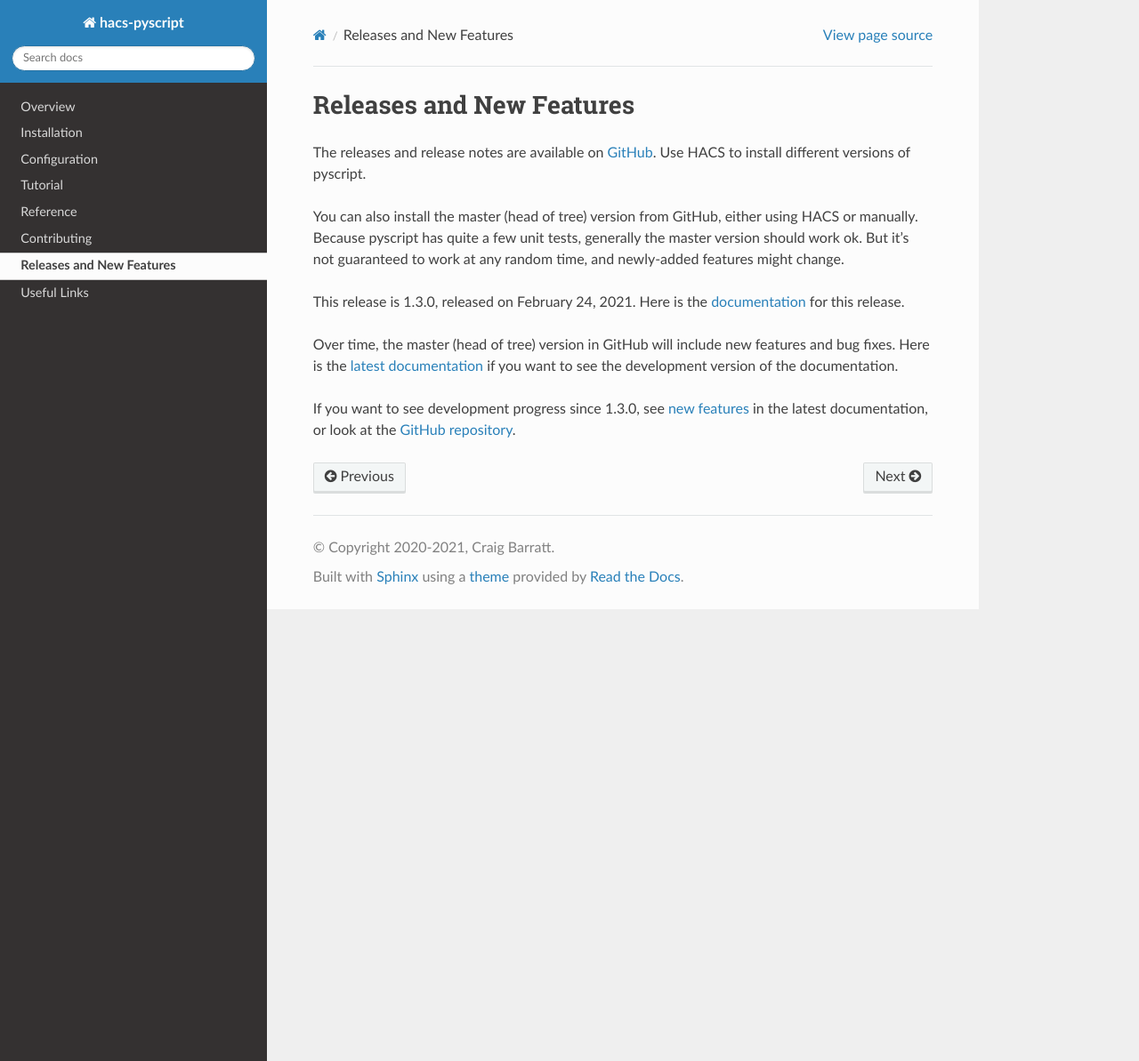
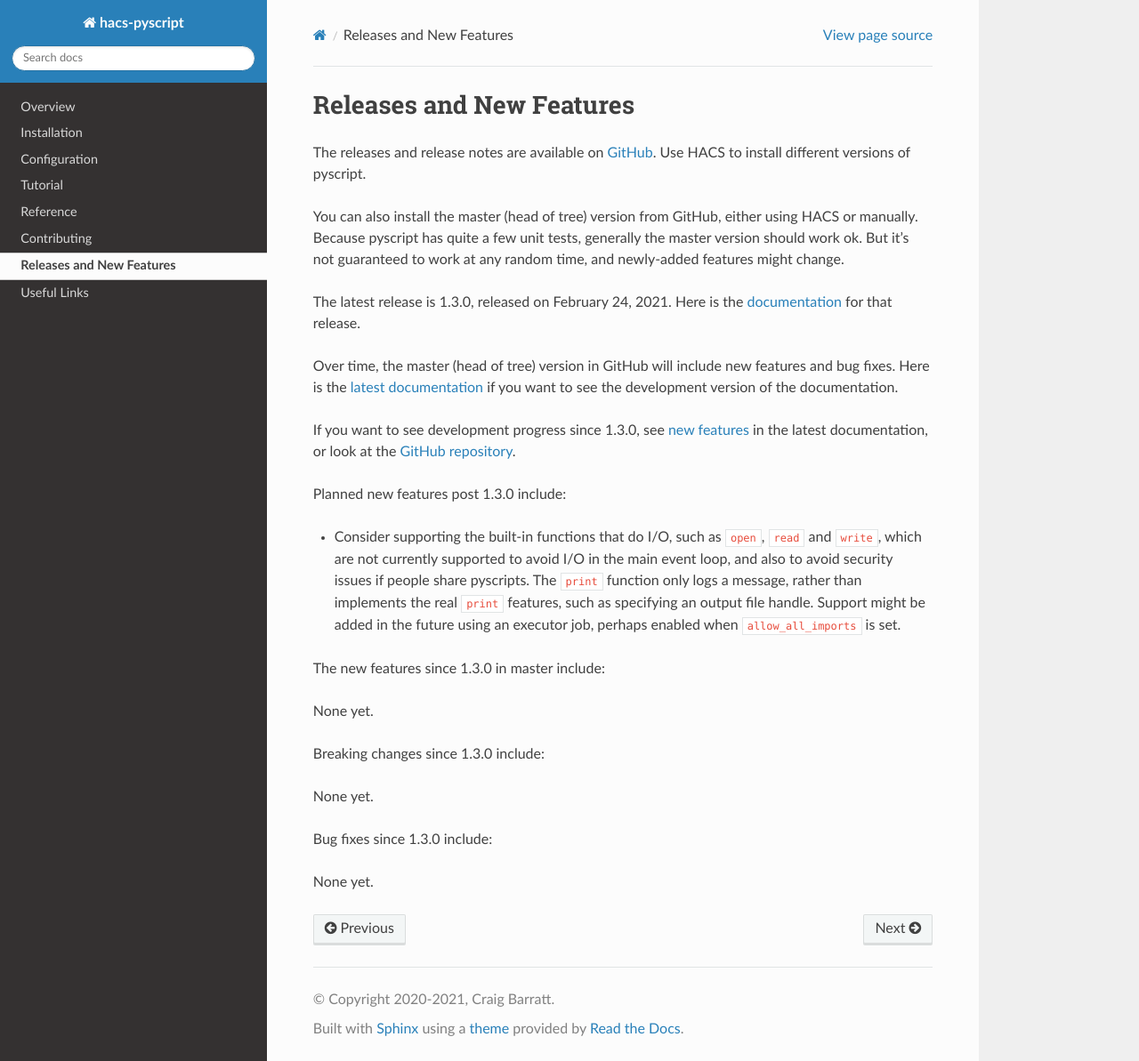
Before and after one commit to custom-components/pyscript, a Sphinx documentation site: the page built from docs/new_features.rst, in a window 1280 px wide and 1193 px high. Shown: the whole window at 89% size. Built offline with Sphinx 7.4.7 and the Read the Docs theme 2.0.0, drawn with Linux system fonts in a browser that asks for light colours.

Commit message:
update new_features post 1.3.0 release

```diff
--- a/docs/new_features.rst
+++ b/docs/new_features.rst
@@ -8,8 +8,12 @@ You can also install the master (head of tree) version from GitHub, either using
 Because pyscript has quite a few unit tests, generally the master version should work ok. But it's not
 guaranteed to work at any random time, and newly-added features might change.
 
-This release is 1.3.0, released on February 24, 2021.  Here is the `documentation
-<https://hacs-pyscript.readthedocs.io/en/1.3.0>`__ for this release.
+..
+    This release is 1.3.0, released on February 24, 2021.  Here is the `documentation
+    <https://hacs-pyscript.readthedocs.io/en/1.3.0>`__ for this release.
+
+The latest release is 1.3.0, released on February 24, 2021.  Here is the `documentation
+<https://hacs-pyscript.readthedocs.io/en/1.3.0>`__ for that release.
 
 Over time, the master (head of tree) version in GitHub will include new features and bug fixes.
 Here is the `latest documentation <https://hacs-pyscript.readthedocs.io/en/latest>`__ if you want
@@ -18,3 +22,23 @@ to see the development version of the documentation.
 If you want to see development progress since 1.3.0, see
 `new features <https://hacs-pyscript.readthedocs.io/en/latest/new_features.html>`__ in the latest
 documentation, or look at the `GitHub repository <https://github.com/custom-components/pyscript>`__.
+
+Planned new features post 1.3.0 include:
+
+- Consider supporting the built-in functions that do I/O, such as ``open``, ``read`` and ``write``, which
+  are not currently supported to avoid I/O in the main event loop, and also to avoid security issues if people
+  share pyscripts. The ``print`` function only logs a message, rather than implements the real ``print`` features,
+  such as specifying an output file handle. Support might be added in the future using an executor job, perhaps
+  enabled when ``allow_all_imports`` is set.
+
+The new features since 1.3.0 in master include:
+
+None yet.
+
+Breaking changes since 1.3.0 include:
+
+None yet.
+
+Bug fixes since 1.3.0 include:
+
+None yet.
```
